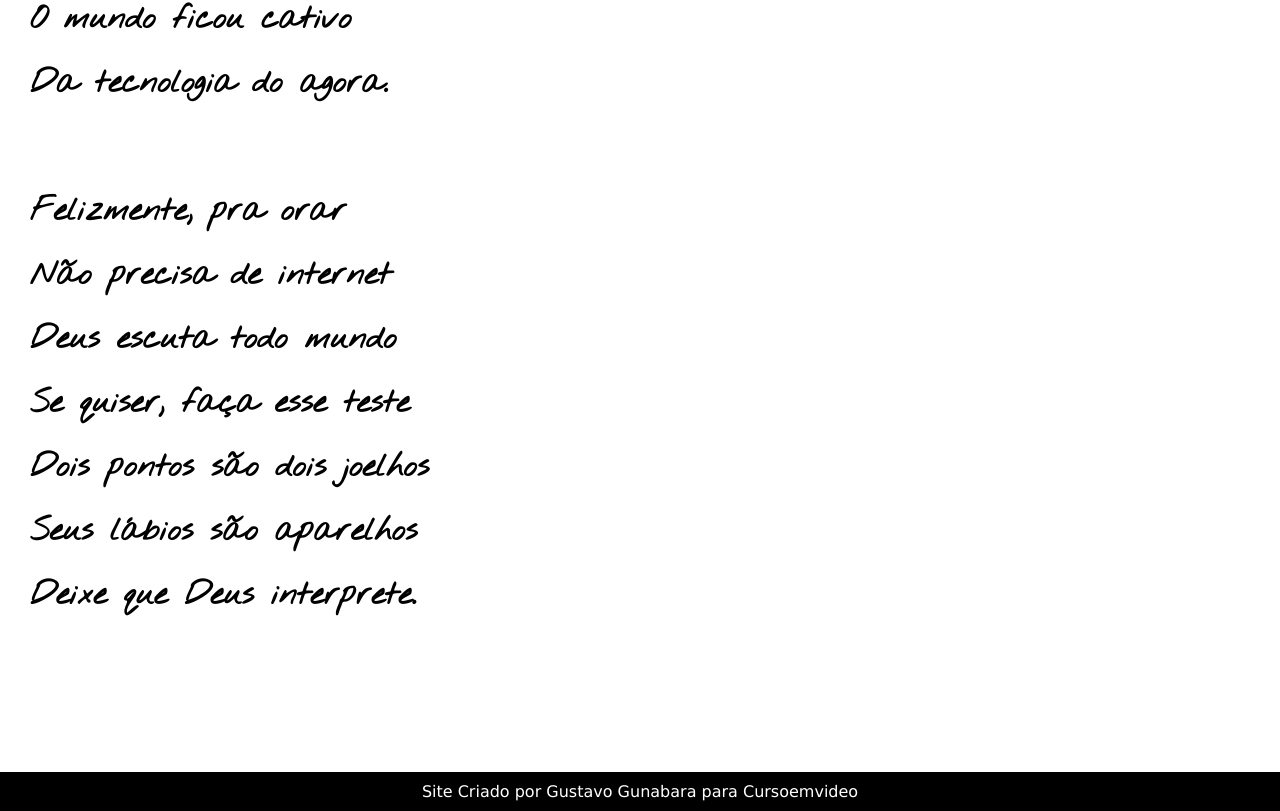
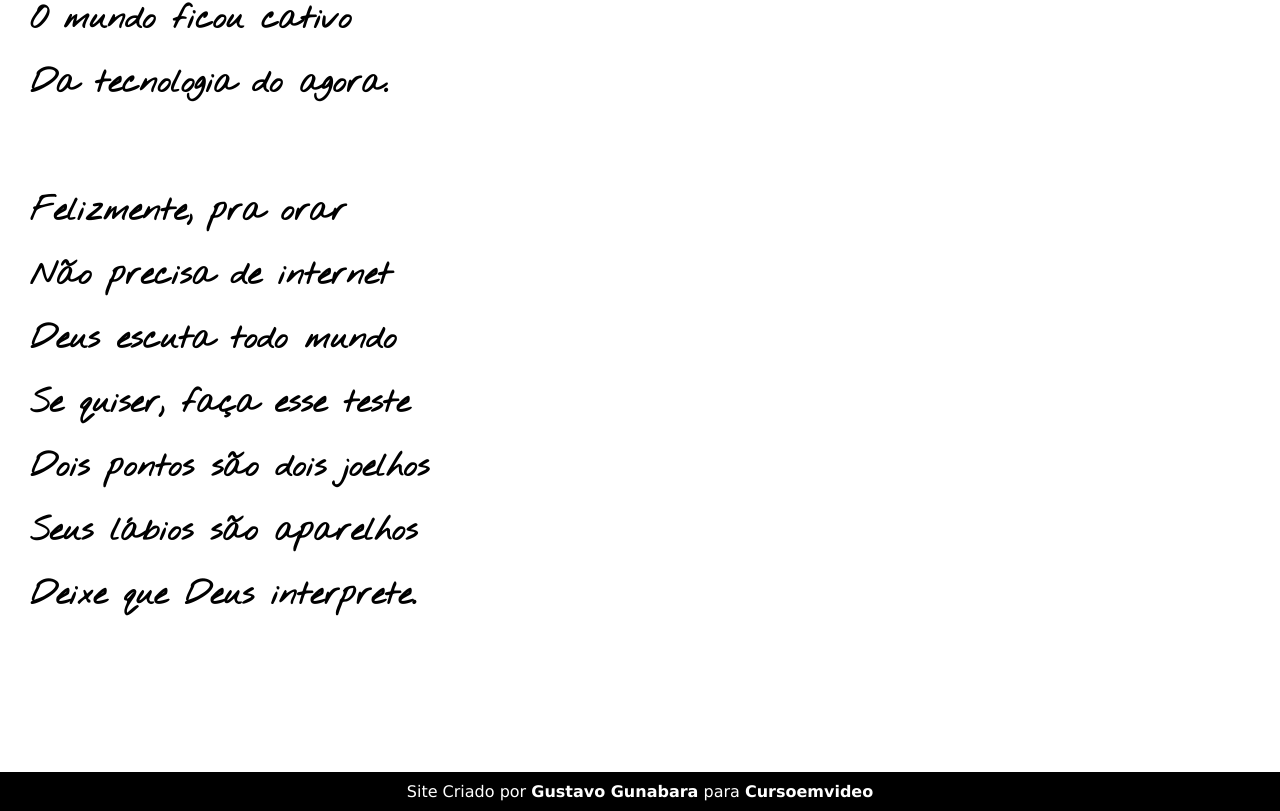
Before and after one commit to DaniloRodriguesSzabo/html-css, a plain HTML site: page Desafios/d12/index.html in a window 1280 px wide. Shown: the part 3855-4666 px from the top of the page. Drawn offline with Linux system fonts and the light colour scheme.

Commit message:
Update index.html

```diff
--- a/Desafios/d12/index.html
+++ b/Desafios/d12/index.html
@@ -98,7 +98,7 @@
     </section>
 
     <footer>
-        <p> Site Criado por Gustavo Gunabara para Cursoemvideo</p>
+        <p> Site Criado por <a href="https://github.com/gustavoguanabara" target="_blank">Gustavo Gunabara</a> para <a href="https://www.cursoemvideo.com" target="_blank">Cursoemvideo</a></p>
     </footer>
 </body>
 </html>
```
